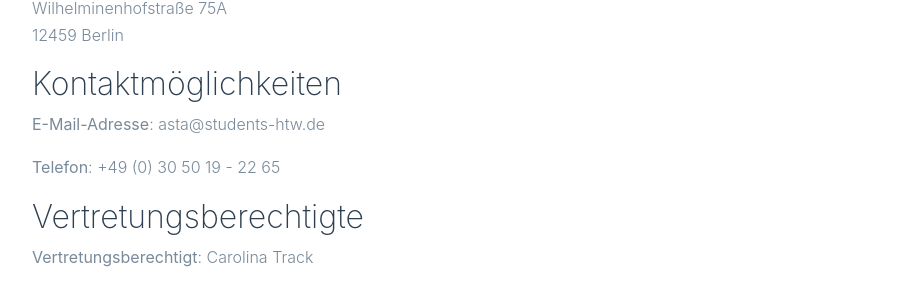
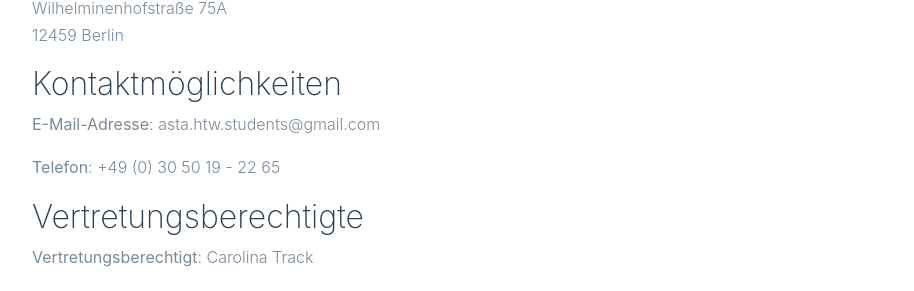
Before and after one commit to astahtwberlin/astahtwberlin.github.io, a Jekyll site: the page built from impressum.html, in a window 1280 px wide. Shown: the part 447-738 px from the top of the page, without its empty margins (53-967 px from the left). Built offline with Jekyll 4.4.1, drawn with Linux system fonts in a browser that asks for light colours; some web fonts are replaced.

Commit message:
Update from Forestry.io Carolina Track updated _data/infos.yml

```diff
--- a/_data/infos.yml
+++ b/_data/infos.yml
@@ -1,7 +1,7 @@
 ---
 logo: AStA.png
 kontakt:
-  email: asta@students-htw.de
+  email: asta.htw.students@gmail.com
   telefon: "+49 (0) 30 50 19 - 22 65"
 social:
   instagram: https://www.instagram.com/astahtw/
```
